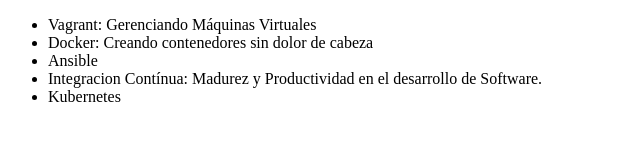
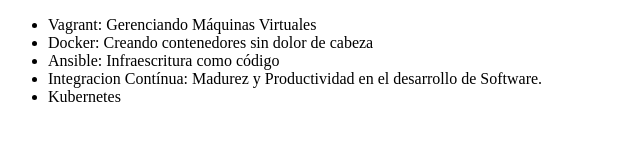
Before and after one commit to Lepaic6969/Alura-Git, a plain HTML site: page index.html in a window 1280 px wide. Shown: the whole page, without its empty margins (0-640 px from the left). Drawn offline with Linux system fonts and the light colour scheme.

Commit message:
Incluyendo una descripción en el item Ansible

```diff
--- a/index.html
+++ b/index.html
@@ -10,7 +10,7 @@
     <ul>
         <li>Vagrant: Gerenciando Máquinas Virtuales</li>
         <li>Docker: Creando contenedores sin dolor de cabeza</li>
-        <li>Ansible</li>
+        <li>Ansible: Infraescritura como código</li>
         <li>Integracion Contínua: Madurez y Productividad en el desarrollo de Software.</li>
         <li>Kubernetes</li>
 
```
